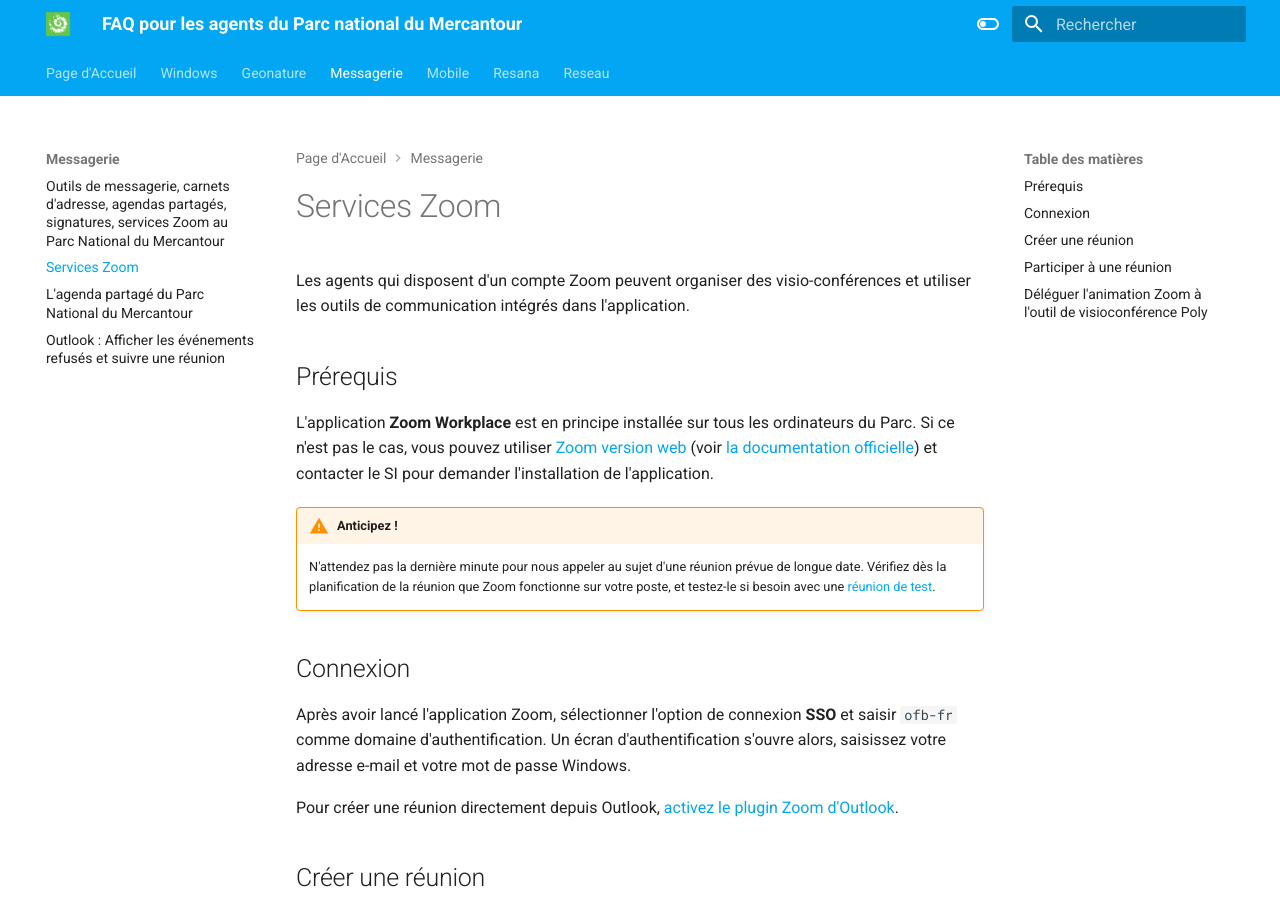
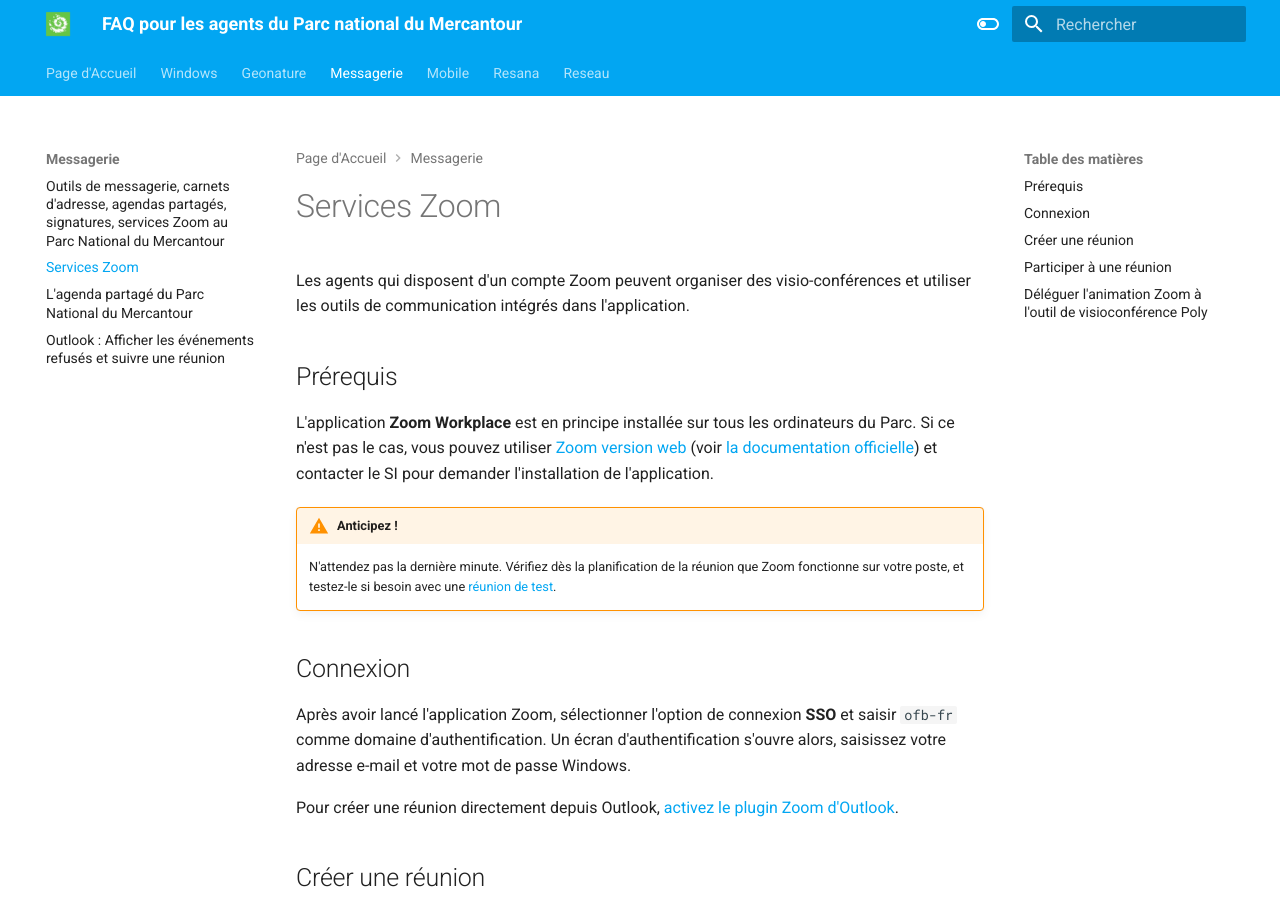
Before and after one commit to PnMercantour/faq, an MkDocs documentation site: the page built from docs/messagerie/Zoom.md, in a window 1280 px wide and 900 px high. Built offline with MkDocs 1.6.1 and Material for MkDocs 9.7.7, drawn with Linux system fonts in a browser that asks for light colours.

Commit message:
Update zoom

```diff
--- a/docs/messagerie/Zoom.md
+++ b/docs/messagerie/Zoom.md
@@ -8,7 +8,7 @@
 L'application **Zoom Workplace** est en principe installée sur tous les ordinateurs du Parc. Si ce n'est pas le cas, vous pouvez utiliser [Zoom version web](https://app.zoom.us/wc) (voir [la documentation officielle](https://support.zoom.com/hc/fr/article?id=zm_kb&sysparm_article=KB0064261)) et contacter le SI pour demander l'installation de l'application.
 
 !!! warning "Anticipez !"
-    N'attendez pas la dernière minute pour nous appeler au sujet d'une réunion prévue de longue date. Vérifiez dès la planification de la réunion que Zoom fonctionne sur votre poste, et testez-le si besoin avec une [réunion de test](https://support.zoom.com/hc/fr/article?id=zm_kb&sysparm_article=KB0063322).
+    N'attendez pas la dernière minute. Vérifiez dès la planification de la réunion que Zoom fonctionne sur votre poste, et testez-le si besoin avec une [réunion de test](https://support.zoom.com/hc/fr/article?id=zm_kb&sysparm_article=KB0063322).
 
 
 ## Connexion
```
